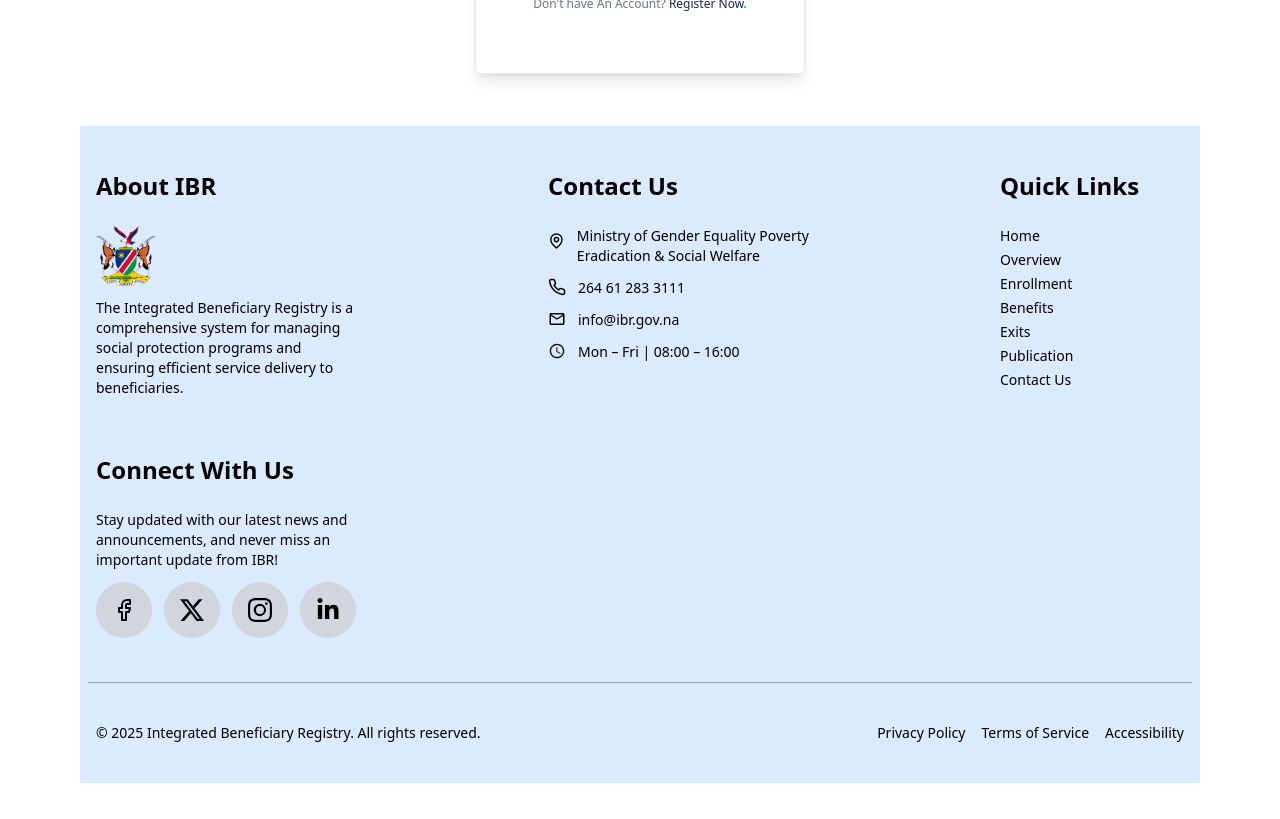
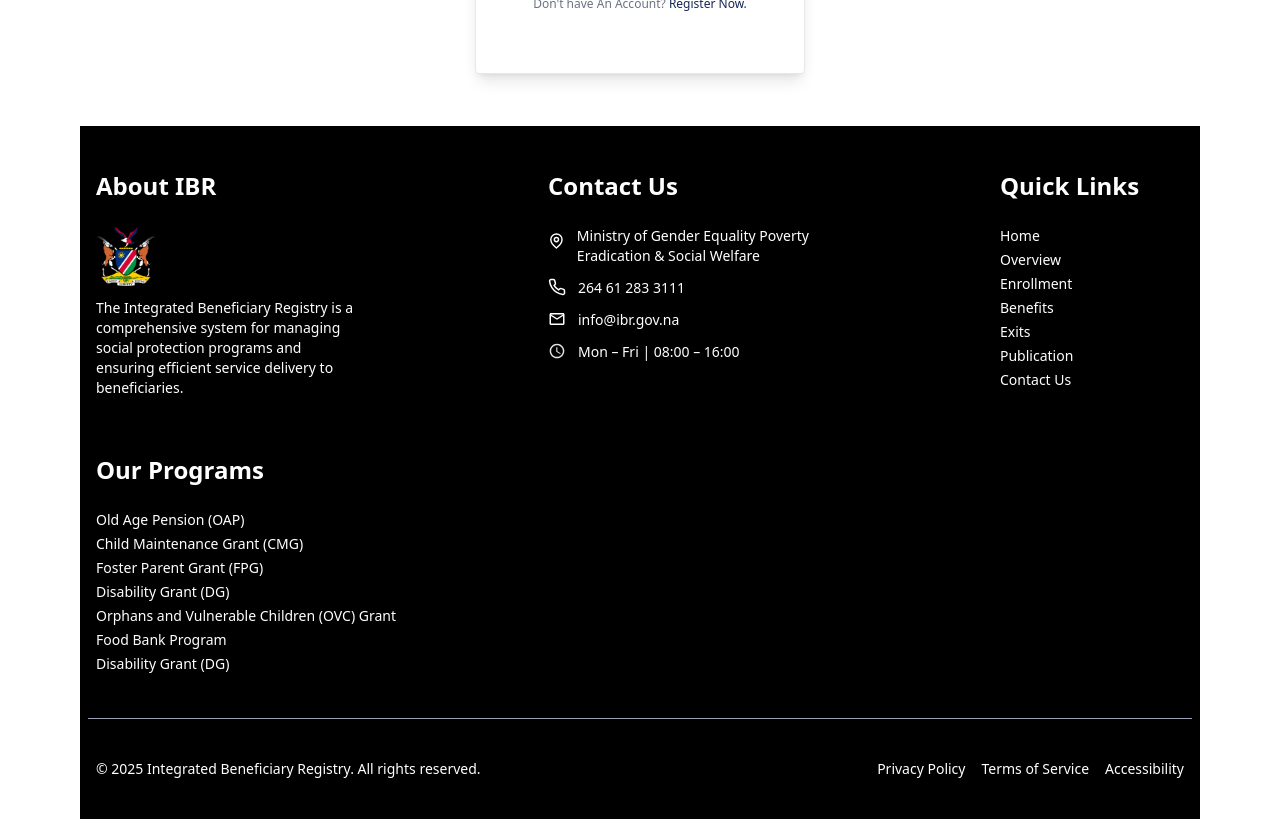
Before and after one commit to Tjitouua/ibr, a React (Vite) app: page /login in a window 1280 px wide. Shown: the part 640-1459 px from the top of the page. Before the commit the page ends 1423 px from the top, so only its background shows below. Built offline with nearby package versions, Linux system fonts and the light colour scheme.

Commit message:
Change the footer color to a darker color

```diff
--- a/src/components/Footer.tsx
+++ b/src/components/Footer.tsx
@@ -15,7 +15,7 @@ import { FaLinkedinIn } from "react-icons/fa6";
 
 const Footer = () => {
     return (
-       <footer className="flex flex-col bg-blue-100 px-2">
+       <footer className="flex flex-col bg-black text-white px-2">
         <div className="w-full min-h-30 border-b border-gray-400 py-9 flex flex-wrap justify-center sm:justify-between gap-10 items-start">
               {/* About Div  */}
               <div className="p-2 flex flex-col max-w-70 justify-start items-start gap-3">
@@ -72,29 +72,24 @@ const Footer = () => {
 
 
 
-              {/* Connect with us  */}
-              <div className="p-2 flex flex-col justify-start max-w-70 items-start gap-3 text-sm">
-                  <label className="font-bold text-2xl mb-3">Connect With Us</label>
-                  <label>Stay updated with our latest news and announcements, and never miss an important update from IBR!</label>
-                  <div className="flex flex-wrap gap-3">
-                    {/* Facebook  */}
-                     <div className="w-14 h-14 bg-gray-300 rounded-full flex justify-center items-center text-2xl">
-                        <LuFacebook />
-                     </div>
-                    {/* X (Twitter)  */}
-                     <div className="w-14 h-14 bg-gray-300 rounded-full flex justify-center items-center text-2xl">
-                        <BsTwitterX  />
-                     </div>
-                    {/* Instagram  */}
-                     <div className="w-14 h-14 bg-gray-300 rounded-full flex justify-center items-center text-2xl">
-                        <BsInstagram />
-                     </div>
-                    {/* Instagram  */}
-                     <div className="w-14 h-14 bg-gray-300 rounded-full flex justify-center items-center text-2xl">
-                        <FaLinkedinIn />
-                     </div>
+                            {/* Quick Links  */}
+              <div className="p-2 flex text-sm flex-col min-w-70 sm:min-w-50 justify-start items-start gap-3">
+                  <label className="font-bold text-2xl mb-3">Our Programs</label>
+                  <div className="flex gap-1 flex-col">
+                      <Link to="#">Old Age Pension (OAP)</Link>
+                      <Link to="#">Child Maintenance Grant (CMG)</Link>
+                      <Link to="#">Foster Parent Grant (FPG)</Link>
+                      <Link to="#">Disability Grant (DG)</Link>
+                      <Link to="#">Orphans and Vulnerable Children (OVC) Grant</Link>
+                      <Link to="#">Food Bank Program</Link>
+                      <Link to="#">Disability Grant (DG)</Link>
                   </div>
               </div>
+
+
+
+
+
         </div>
 
 
--- a/src/components/Header.tsx
+++ b/src/components/Header.tsx
@@ -41,7 +41,7 @@ const Header = () => {
                 </div>
             </div>
             {/* Bottom Header  */}
-            <div className="w-full flex flex-col bg-gray-100 border-1 border-gray-200 text-sm">
+            <div className="w-full flex flex-col bg-black text-white border-1 border-black text-sm">
             <div className="w-full min-h-5 px-2 py-1 flex items-center xl:justify-between justify-end">
                 <nav className="hidden xl:flex">
                     <ul className="flex gap-10">
@@ -55,7 +55,7 @@ const Header = () => {
                     </ul>
                 </nav>
 
-                <button className="px-4 hidden xl:flex justify-center items-center rounded-sm cursor-pointer hover:bg-transparent hover:border hover:text-black hover:border-black py-1 bg-blue-500 text-white">Login</button>
+                <button className="px-4 hidden xl:flex justify-center items-center rounded-sm cursor-pointer hover:bg-transparent hover:border hover:text-white hover:border-white py-1 bg-white text-black">Login</button>
 
 
                 {/* Menu Div  */}
```
